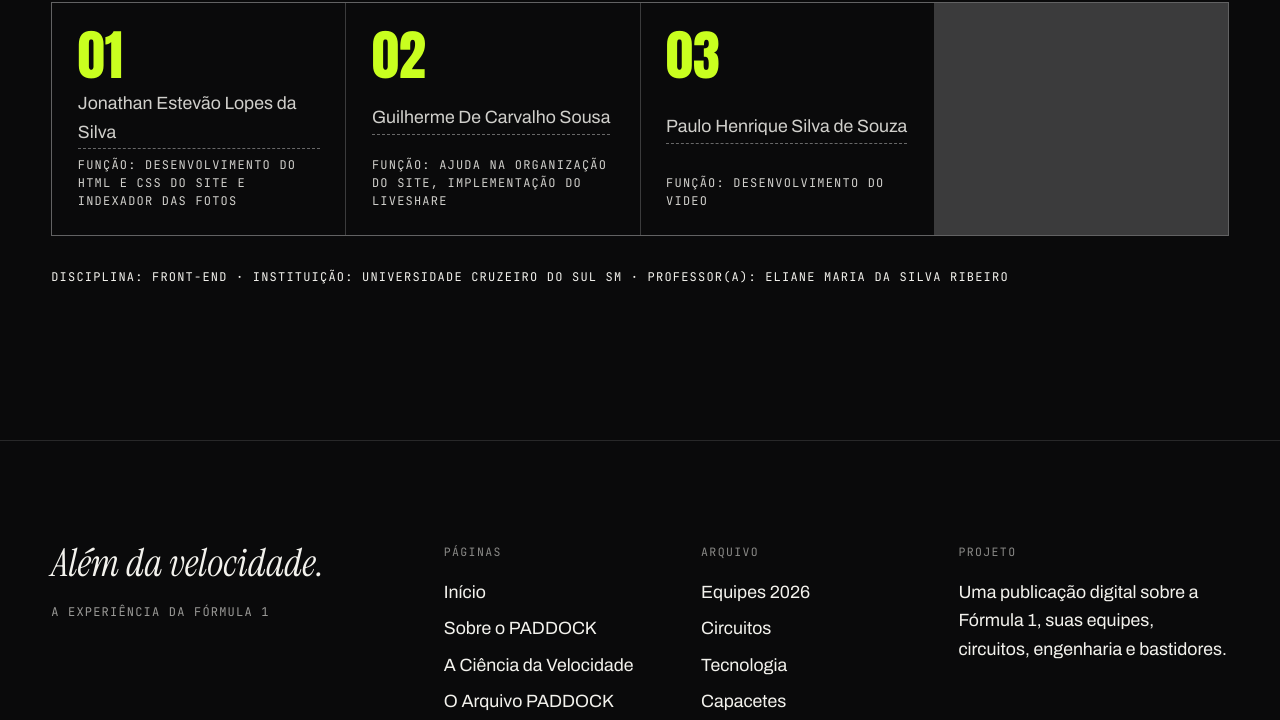
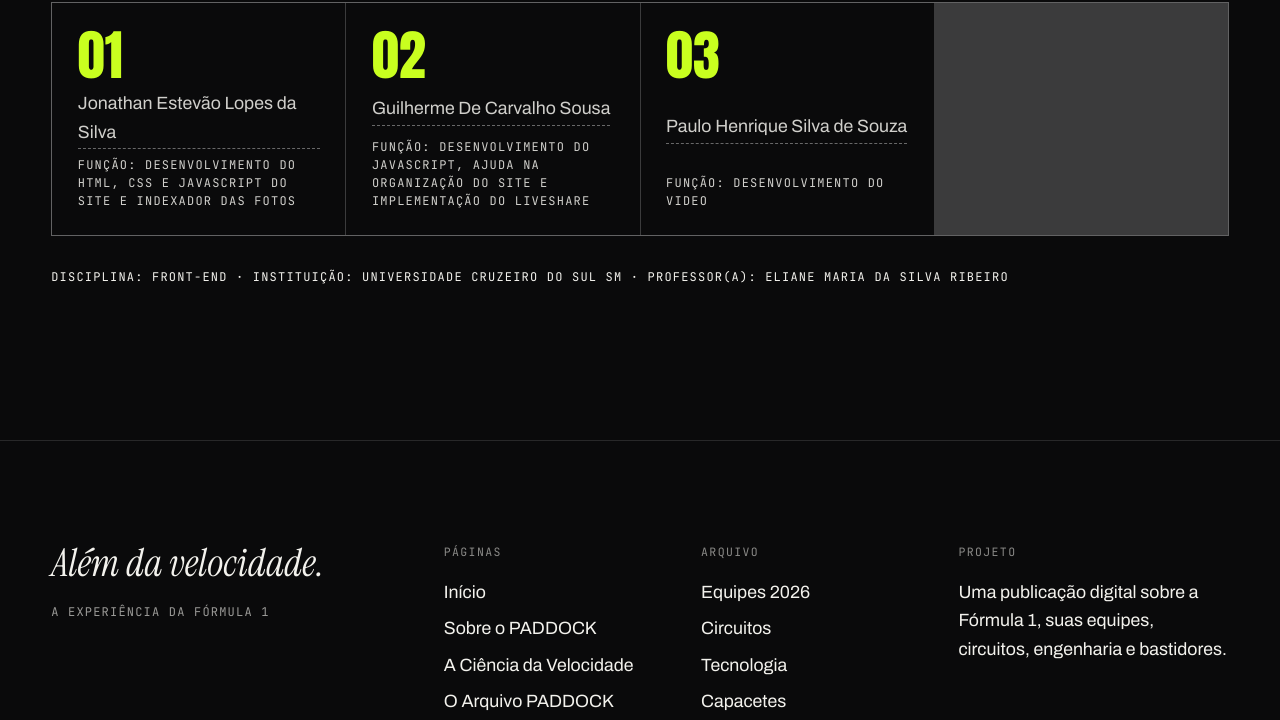
Before and after one commit to The-3-Students/PADDOCK, a plain HTML site: page sobre.html in a window 1280 px wide. Shown: the part 4350-5070 px from the top of the page. Drawn offline with Linux system fonts and the light colour scheme.

Commit message:
sobre.html

```diff
--- a/sobre.html
+++ b/sobre.html
@@ -149,8 +149,8 @@
       <div class="marker mono"><span>04</span><span class="marker__line"></span><span>Autores</span></div>
       <h2 class="display display--lg" id="autores-titulo">Quem <span class="serif lime">fez.</span></h2>
       <ul class="authors" data-reveal>
-        <li class="author"><span class="author__n">01</span><p><span class="fill">Jonathan Estevão Lopes da Silva</span></p><p class="mono muted">Função: Desenvolvimento do HTML e CSS do Site e indexador das Fotos</p></li>
-        <li class="author"><span class="author__n">02</span><p><span class="fill">Guilherme De Carvalho Sousa</span></p><p class="mono muted">Função: Ajuda na organização do Site, implementação do LiveShare</p></li>
+        <li class="author"><span class="author__n">01</span><p><span class="fill">Jonathan Estevão Lopes da Silva</span></p><p class="mono muted">Função: Desenvolvimento do HTML, CSS e JavaScript do Site e indexador das Fotos</p></li>
+        <li class="author"><span class="author__n">02</span><p><span class="fill">Guilherme De Carvalho Sousa</span></p><p class="mono muted">Função: Desenvolvimento do JavaScript, ajuda na organização do Site e implementação do LiveShare</p></li>
         <li class="author"><span class="author__n">03</span><p><span class="fill">Paulo Henrique Silva de Souza</span></p><p class="mono muted">Função: Desenvolvimento do video</p></li>
       </ul>
 
```
